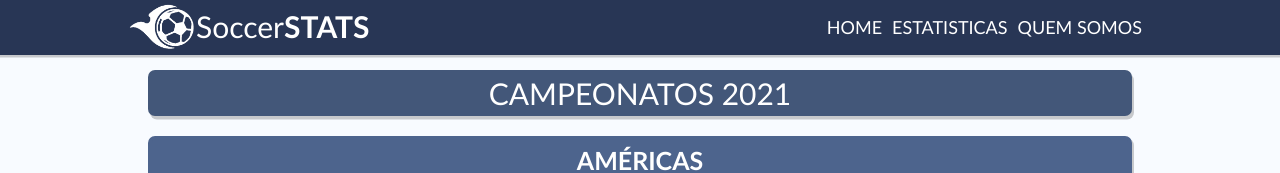
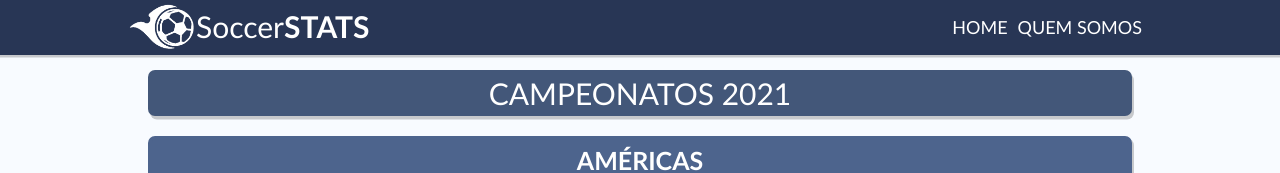
Before and after one commit to YuriAres/soccerstats-app, a React (Create React App) app: page / in a window 1280 px wide. Shown: the top 173 px of the page. Built offline with nearby package versions, Linux system fonts and the light colour scheme; no server answers.

Commit message:
Update Header.jsx

```diff
--- a/src/Components/Home/Header.jsx
+++ b/src/Components/Home/Header.jsx
@@ -13,7 +13,6 @@ export default props => {
                     </div>
                     <div className="Right">
                         <span className="MenuOptions"><Link to="/">HOME</Link></span>
-                        <span className="MenuOptions"><Link to="/Classificacao">ESTATISTICAS</Link></span>
                         <span className="MenuOptions"><Link to="/QuemSomos">QUEM SOMOS</Link></span>
                     </div>
                 </div>
```
